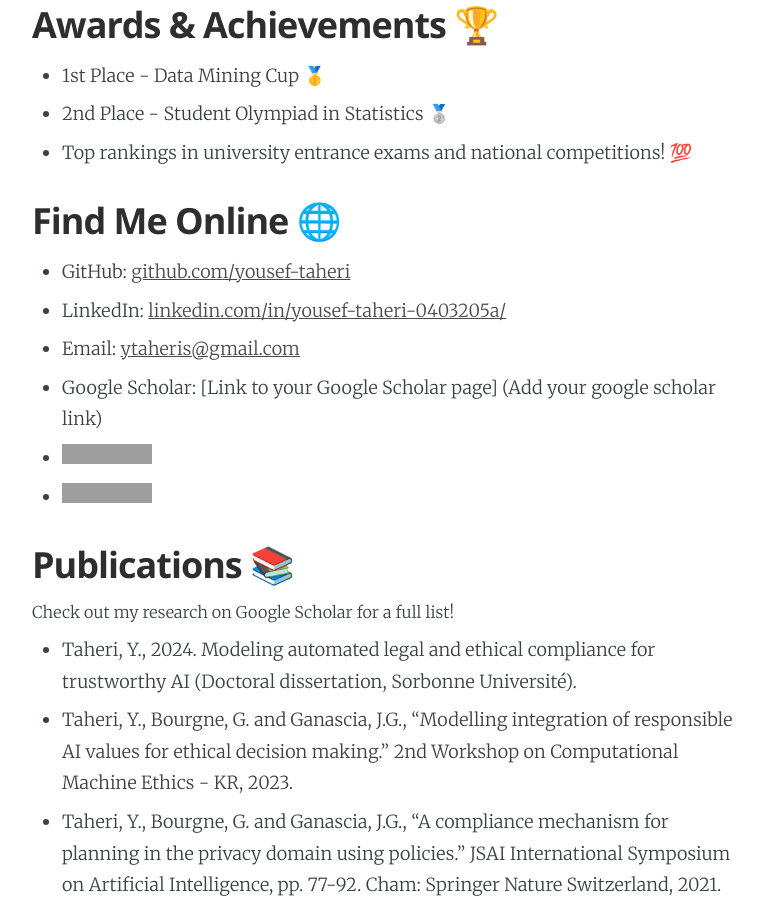
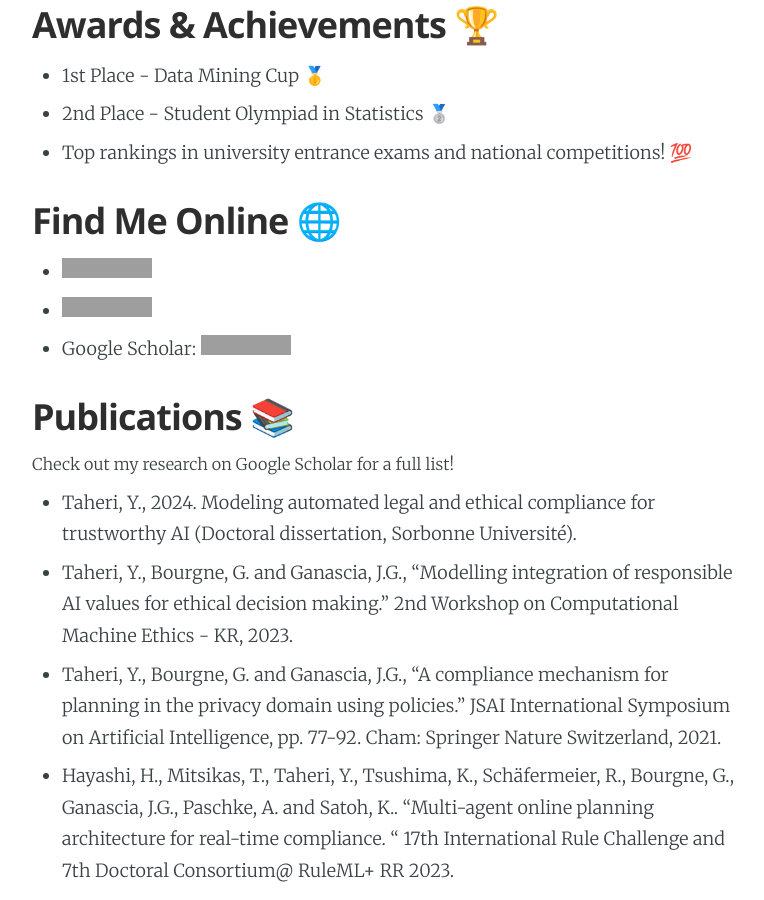
Before and after one commit to heritai/heritai.github.io, a Jekyll site: the page built from index.md, in a window 1280 px wide and 900 px high, scrolled down 2390 px. Shown: the whole window, without its empty margins (253-1017 px from the left). Built offline with Jekyll 4.4.1, drawn with Linux system fonts in a browser that asks for light colours; nearby versions of some CDN libraries; grey boxes are pictures that could not be loaded.

Commit message:
Update index.md

```diff
--- a/index.md
+++ b/index.md
@@ -43,12 +43,10 @@
 
 ## Find Me Online 🌐
 
-*   GitHub: [github.com/yousef-taheri](github.com/yousef-taheri)
-*   LinkedIn: [linkedin.com/in/yousef-taheri-0403205a/](linkedin.com/in/yousef-taheri-0403205a/)
-*   Email: [ytaheris@gmail.com](mailto:ytaheris@gmail.com)
-*   Google Scholar: [Link to your Google Scholar page] (Add your google scholar link)
+
 * [![GitHub](https://img.shields.io/badge/GitHub-Profile-blue?logo=github)](https://github.com/yousef-taheri)
-* [![LinkedIn](https://img.shields.io/badge/LinkedIn-Profile-blue?logo=linkedin)](https://www.linkedin.com/in/yousef-taheri-0403205a/)
+* [![LinkedIn](https://img.shields.io/badge/LinkedIn-Profile-blue?logo=linkedin)](https://www.linkedin.com/yousef-taheri-0403205a/)
+*   Google Scholar: [![Google Scholar](https://img.shields.io/badge/GoogleScholar-Profile-blue?logo=googlescholar)](http://scholar.google.com/citations?user=IN72HckAAAAJ)
 
 ## Publications 📚
 
```
